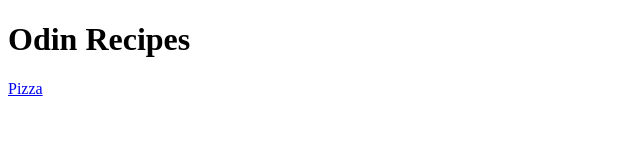
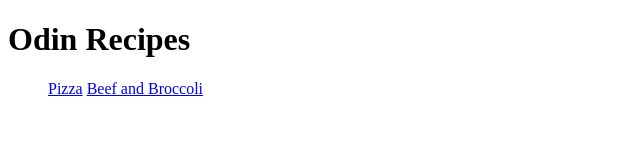
Before and after one commit to jkato23/odin-recipes, a plain HTML site: page index.html in a window 1280 px wide. Shown: the whole page, without its empty margins (0-640 px from the left). Drawn offline with Linux system fonts and the light colour scheme.

Commit message:
Recipe index page updated with beef and brocolli recipe

```diff
--- a/index.html
+++ b/index.html
@@ -1,11 +1,14 @@
 <!DOCTYPE html>
 
 <head>
-    <meta charset = "utf-8">
+    <meta charset="utf-8">
     <title>Odin Recipes</title>
 </head>
 
 <body>
     <h1>Odin Recipes</h1>
-    <a href="recipes/pizza.html">Pizza</a>
+    <ul>
+        <a href="recipes/pizza.html">Pizza</a>
+        <a href="recipes/beefbroccoli.html">Beef and Broccoli</a>
+    </ul>
 </body>
```
